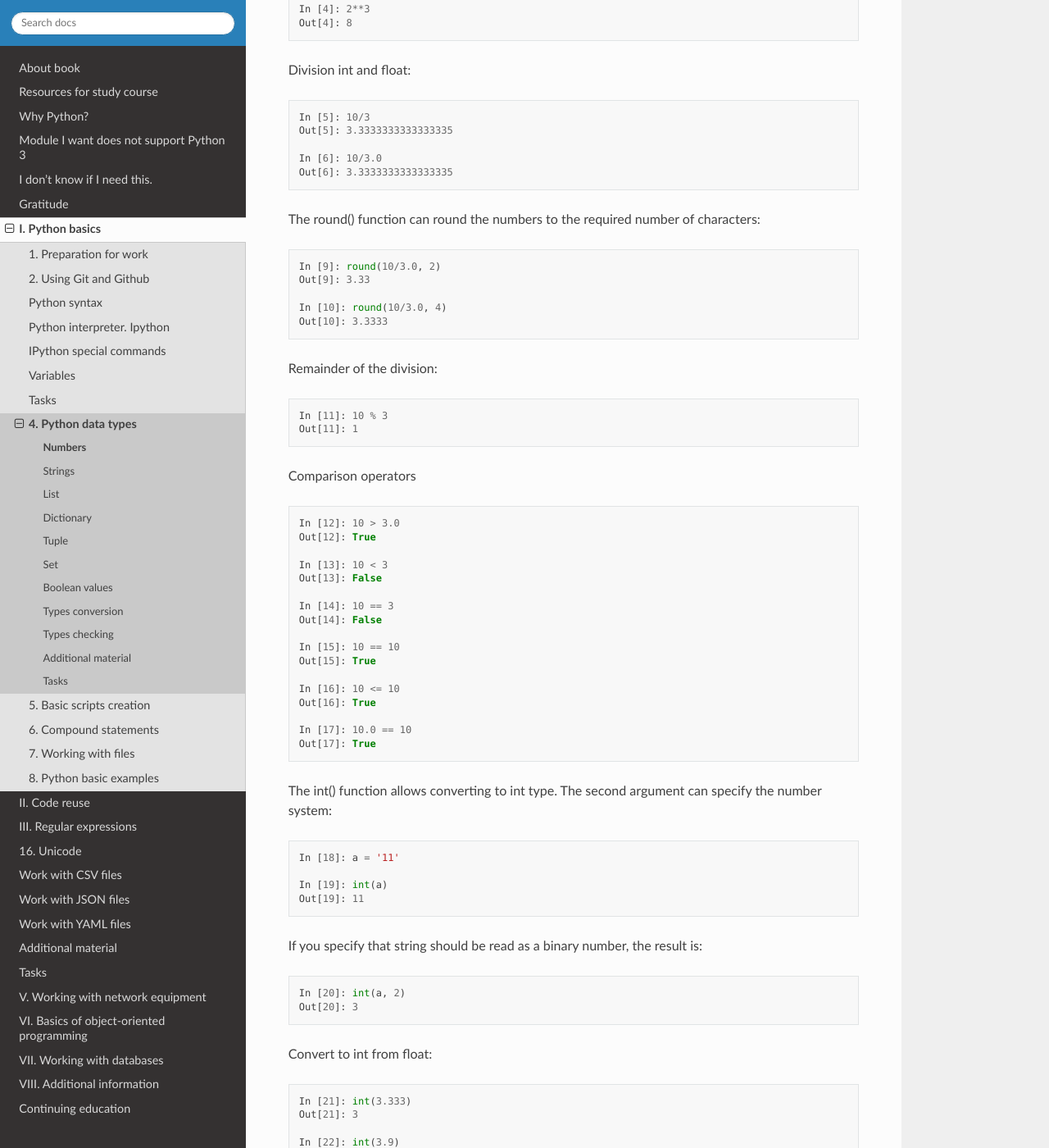
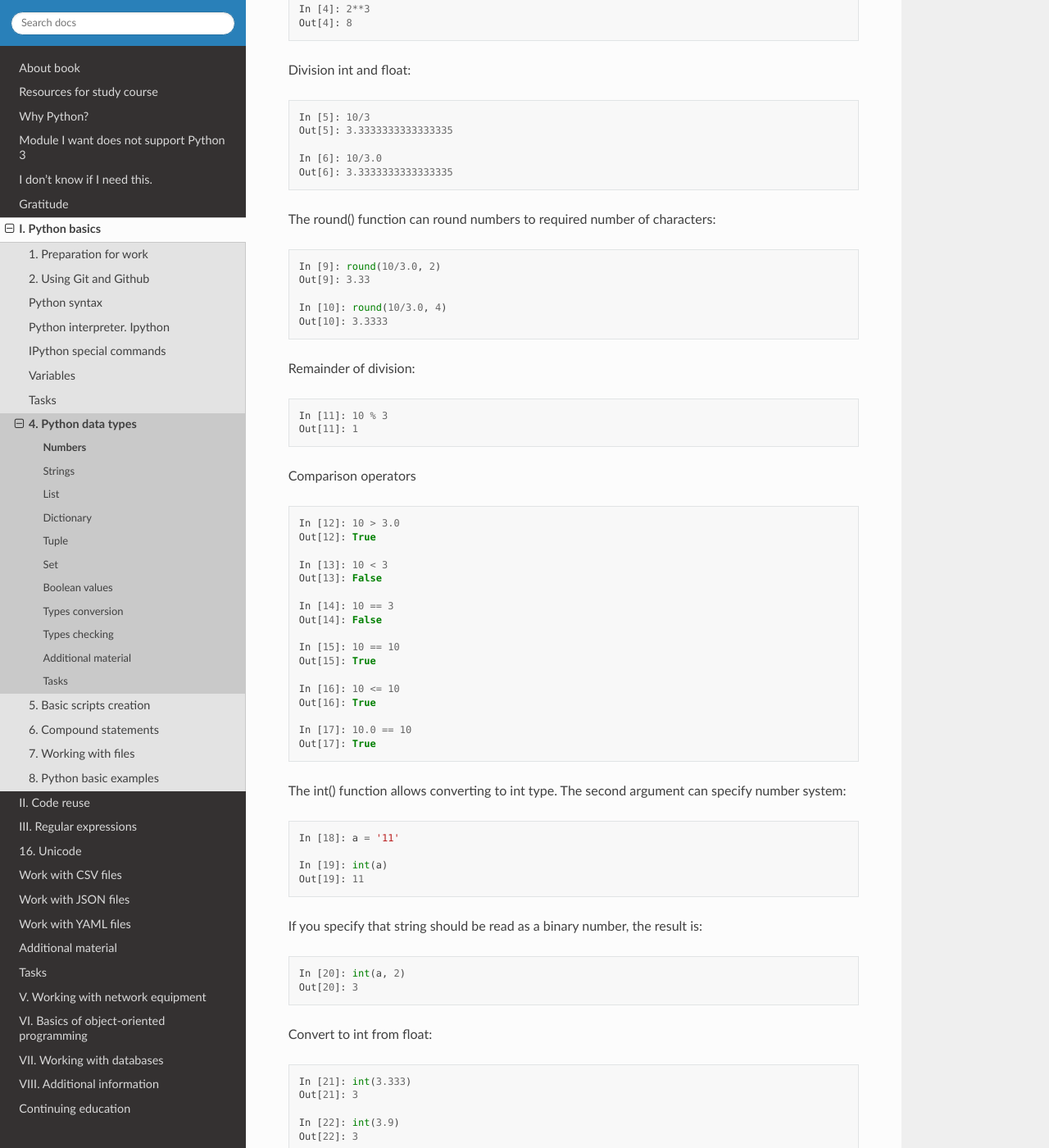
Before and after one commit to natenka/pyneng-book-en, a Sphinx documentation site: the page built from docs/source/book/04_data_structures/3_numbers.rst, in a window 1280 px wide and 1400 px high, scrolled down 416 px. Shown: the whole window at 82% size. Built offline with Sphinx 7.4.7 and the Read the Docs theme 2.0.0, drawn with Linux system fonts in a browser that asks for light colours; pages that are not in the unit, such as notebooks, are missing from menus; some of the changed text lies outside the part shown.

Commit message:
Update 3_numbers.rst

```diff
--- a/docs/source/book/04_data_structures/3_numbers.rst
+++ b/docs/source/book/04_data_structures/3_numbers.rst
@@ -27,7 +27,7 @@ Division int and float:
     In [6]: 10/3.0
     Out[6]: 3.3333333333333335
 
-The round() function can round the numbers to the required number of characters:
+The round() function can round numbers to required number of characters:
 
 .. code:: python
 
@@ -37,7 +37,7 @@ The round() function can round the numbers to the required number of characters:
     In [10]: round(10/3.0, 4)
     Out[10]: 3.3333
 
-Remainder of the division:
+Remainder of division:
 
 .. code:: python
 
@@ -66,7 +66,7 @@ Comparison operators
     In [17]: 10.0 == 10
     Out[17]: True
 
-The int() function allows converting to int type. The second argument can specify the number system:
+The int() function allows converting to int type. The second argument can specify number system:
 
 .. code:: python
 
@@ -102,7 +102,7 @@ The bin() function produces a binary representation of a number (note that the r
     In [24]: bin(255)
     Out[24]: '0b11111111'
 
-Similarly, the function hex() produces a hexadecimal value:
+Similarly, function hex() produces a hexadecimal value:
 
 .. code:: python
 
@@ -119,7 +119,7 @@ And, of course, you can do several changes at the same time:
     In [27]: bin(int('ff', 16))
     Out[27]: '0b11111111'
 
-For more complex mathematical functions, Python has a **math** module:
+For more complex mathematical functions, Python has a *math* module:
 
 .. code:: python
 
```
